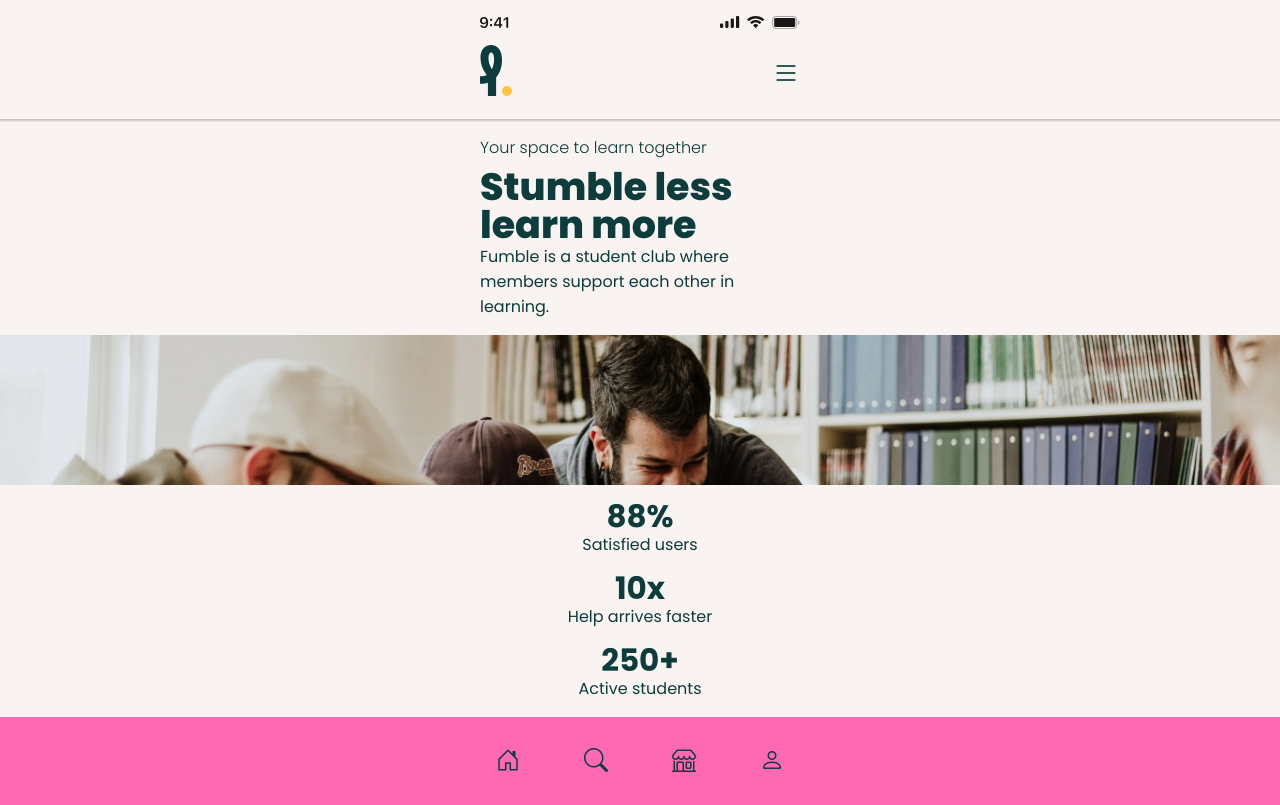
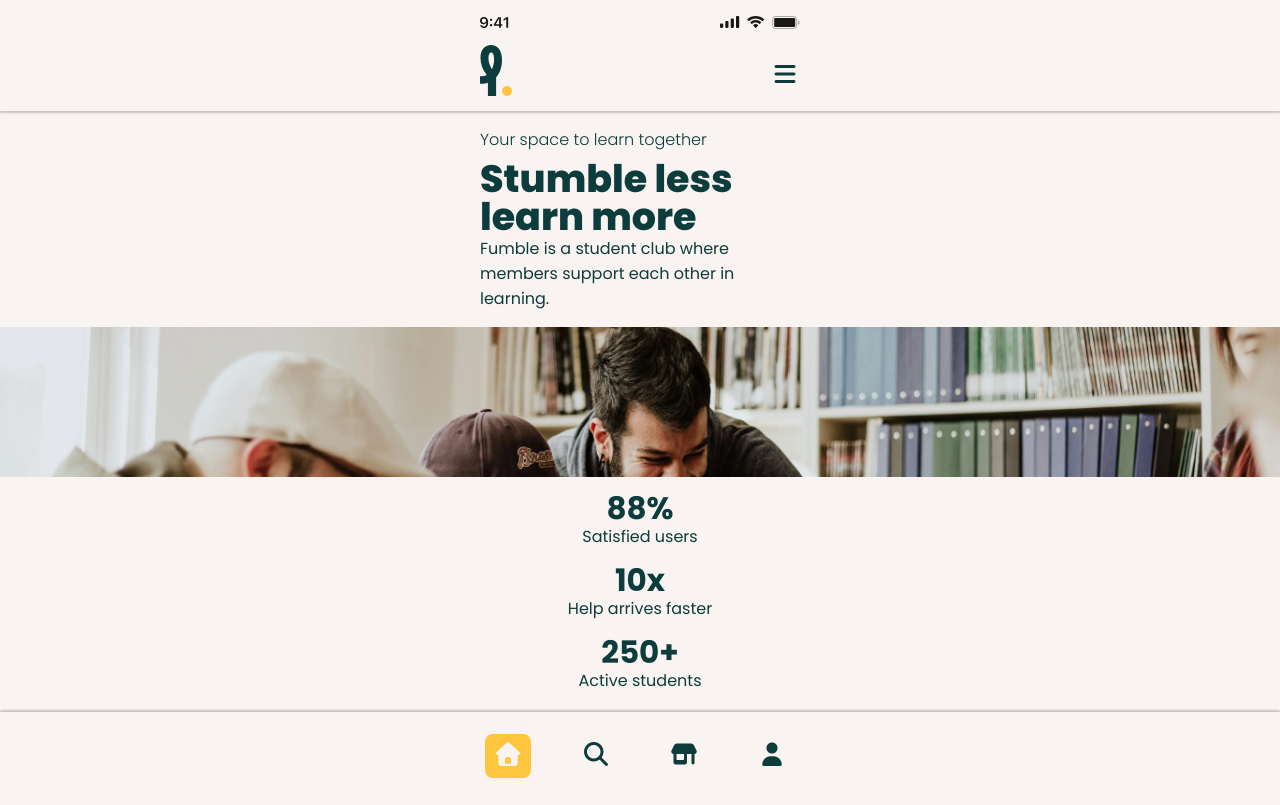
Before and after one commit to Chesry/lab1-fumble-app, a plain HTML site: page index.html in a window 1280 px wide. Drawn offline with nearby package versions, Linux system fonts and the light colour scheme.

Commit message:
feat: bottom navigation af + index

```diff
--- a/css/bottom-navigation.css
+++ b/css/bottom-navigation.css
@@ -1,12 +1,26 @@
 .bottom-navigation {
-    background-color: hotpink;
+    position: fixed;
+    width: 100%;
+    bottom: 0;
+    left: 0;
+    background-color: var(--color-off-white);
+}
+
+.bottom-navigation::before {
+    content: "";
+    position: absolute;
+    top: 0;
+    left: 0;
+    right: 0;
+    height: 5px;
+    box-shadow: 0 -2px 2px rgba(0, 0, 0, 0.2);
 }
 
 .bottom-navigation-container {
     display: flex;
     align-items: center;
     justify-content: center;
-    gap: var(--spacing-32);
+    justify-content: space-between;
     padding: var(--spacing-32) 0;
 }
 
@@ -15,7 +29,17 @@
     color: var(--color-green);
 }
 
-.bottom-navigation-item {
+.bottom-navigation-icon-active {
+    color: var(--color-off-white) !important;
+}
+
+.bottom-navigation-item-active {
+    background-color: var(--color-yellow);
+    padding: 8px;
+    border-radius: 8px;
+}
+
+.bottom-navigation-item-container {
     display: flex;
     align-items: center;
     justify-content: center;
--- a/css/header.css
+++ b/css/header.css
@@ -3,7 +3,7 @@
     flex-direction: column;
 
     /* Navigatie hoogte */
-    margin-top: 118.5px;
+    margin-top: 110.5px;
 }
 
 .header-top {
--- a/css/statistics.css
+++ b/css/statistics.css
@@ -1,3 +1,7 @@
+.statistics {
+    margin-bottom: 88px;
+}
+
 .statistics-container {
     display: flex;
     justify-content: center;
--- a/css/top-navigation.css
+++ b/css/top-navigation.css
@@ -1,6 +1,8 @@
 .top-navigation {
     position: fixed;
     width: 100%;
+    top: 0;
+    left: 0;
     background-color: var(--color-off-white);
 }
 
@@ -18,6 +20,7 @@
     display: flex;
     flex-direction: column;
     gap: var(--spacing-16);
+    padding: var(--spacing-16) 0 var(--spacing-8) 0 !important;
 }
 
 .top-navigation-flex {
@@ -27,6 +30,6 @@
 }
 
 .top-navigation-icon {
-    font-size: 28px;
+    font-size: 24px;
     cursor: pointer;
 }
--- a/index.html
+++ b/index.html
@@ -12,7 +12,7 @@
     <!-- Favicon -->
     <link rel="icon" href="assets/other/favicon.ico" type="image/x-icon">
     <!-- Icons -->
-    <link rel="stylesheet" href="https://cdn.jsdelivr.net/npm/bootstrap-icons@1.11.3/font/bootstrap-icons.min.css">
+    <link rel="stylesheet" href="https://cdnjs.cloudflare.com/ajax/libs/font-awesome/7.0.1/css/all.min.css" integrity="sha512-2SwdPD6INVrV/lHTZbO2nodKhrnDdJK9/kg2XD1r9uGqPo1cUbujc+IYdlYdEErWNu69gVcYgdxlmVmzTWnetw==" crossorigin="anonymous" referrerpolicy="no-referrer" />
     <!-- Styling -->
     <link rel="stylesheet" href="css/main.css">
 </head>
@@ -27,7 +27,7 @@
                 <a href="index.html">
                     <img src="assets/other/logo-icon-green.svg" alt="Logo icon Fumble green">
                 </a>
-                <i class="top-navigation-icon bi bi-list"></i>
+                <i class="top-navigation-icon fa-solid fa-bars"></i>
             </div>
         </div>
     </nav>
@@ -67,10 +67,26 @@
     </main>
     <div class="bottom-navigation">
         <div class="bottom-navigation-container container">
-            <a href="#" class="bottom-navigation-item"><i class="bottom-navigation-icon bi bi-house-door"></i></a>
-            <a href="#" class="bottom-navigation-item"><i class="bottom-navigation-icon bi bi-search"></i></a>
-            <a href="#" class="bottom-navigation-item"><i class="bottom-navigation-icon bi bi-shop"></i></a>
-            <a href="#" class="bottom-navigation-item"><i class="bottom-navigation-icon bi bi-person"></i></a>
+            <div class="bottom-navigation-item-container">
+                <a href="#" class="bottom-navigation-item-active">
+                    <i class="bottom-navigation-icon bottom-navigation-icon-active fa-solid fa-house"></i>
+                </a>
+            </div>
+            <div class="bottom-navigation-item-container">
+                <a href="#">
+                    <i class="bottom-navigation-icon fa-solid fa-magnifying-glass"></i>
+                </a>
+            </div>
+            <div class="bottom-navigation-item-container">
+                <a href="#">
+                    <i class="bottom-navigation-icon fa-solid fa-shop"></i>
+                </a>
+            </div>
+            <div class="bottom-navigation-item-container">
+                <a href="#">
+                    <i class="bottom-navigation-icon fa-solid fa-user"></i>
+                </a>
+            </div>
         </div>
     </div>
 </body>
```
